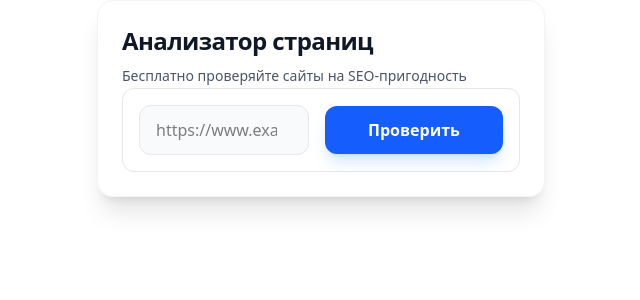
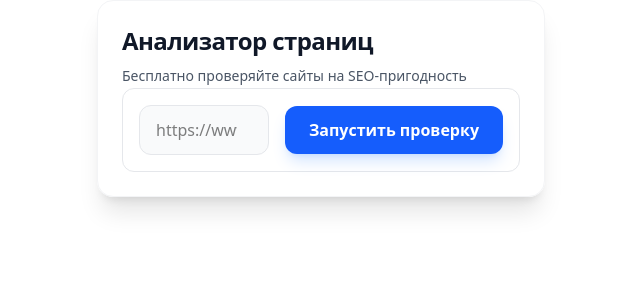
Before and after one commit to haven3571-pixel/flask-project-83, a Flask app: page / in a window 1280 px wide. Shown: the part 29-329 px from the top of the page, without its empty margins (319-959 px from the left). Run offline with Flask 3, Linux system fonts and the light colour scheme; style sheets or scripts are compiled from the project's sources; some libraries are stand-ins or nearby versions.

Commit message:
should work

```diff
--- a/page_analyzer/templates/index.html
+++ b/page_analyzer/templates/index.html
@@ -7,7 +7,7 @@
     <form  class="flex flex-row items-center justify-between gap-4 bg-white p-4 rounded-xl border border-gray-200" action="{{ url_for('pages_post') }}" method="POST">
         <input class="w-full px-4 py-3 bg-gray-50 border border-gray-200 rounded-xl focus:outline-none focus:ring-2 focus:ring-blue-500 focus:bg-white transition-all" type="search" name="url" id=""
         placeholder="https://www.example.com">
-        <input class="w-full bg-blue-600 hover:bg-blue-700 text-white font-semibold py-3 px-6 rounded-xl transition-all shadow-lg shadow-blue-500/20 active:scale-[0.98]" type="submit" value="Проверить">
+        <input class="w-full bg-blue-600 hover:bg-blue-700 text-white font-semibold py-3 px-6 rounded-xl transition-all shadow-lg shadow-blue-500/20 active:scale-[0.98]" type="submit" value="Запустить проверку">
     </form>
 </div>
 {% endblock %}
```
